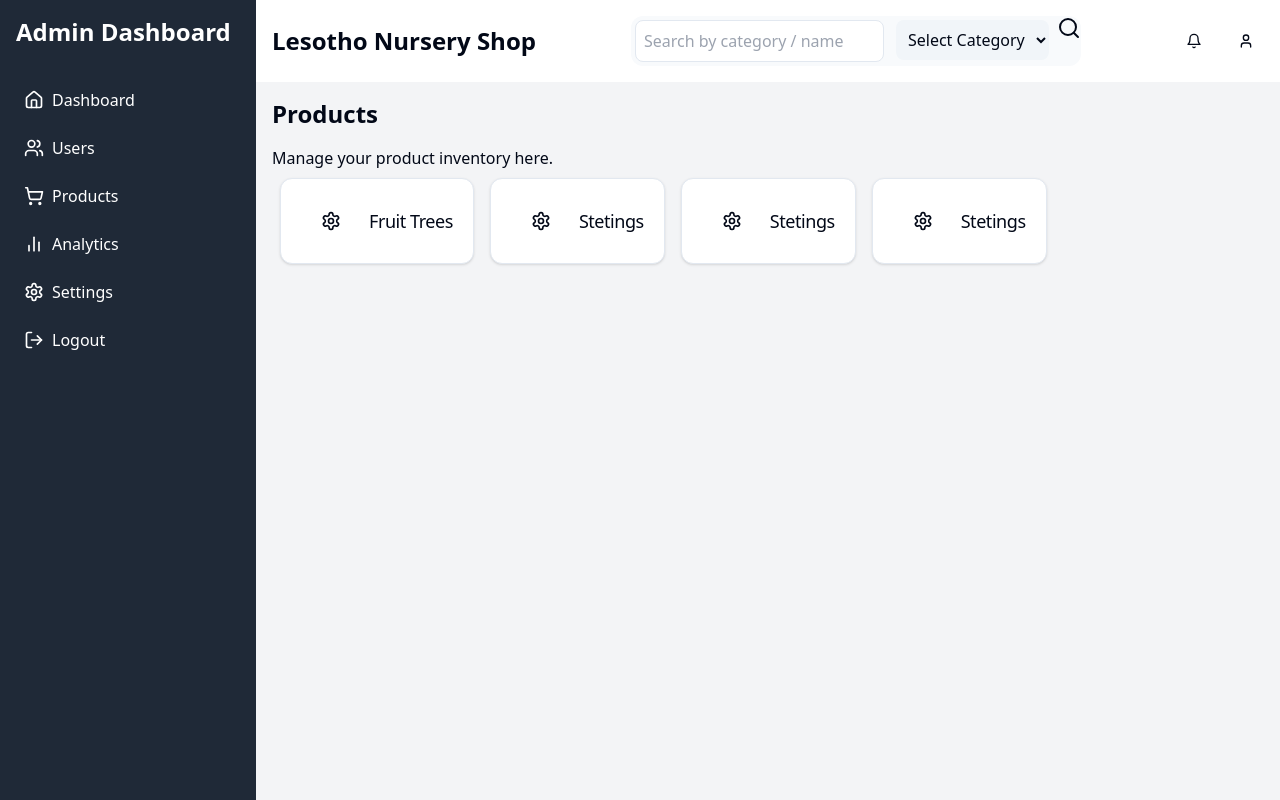
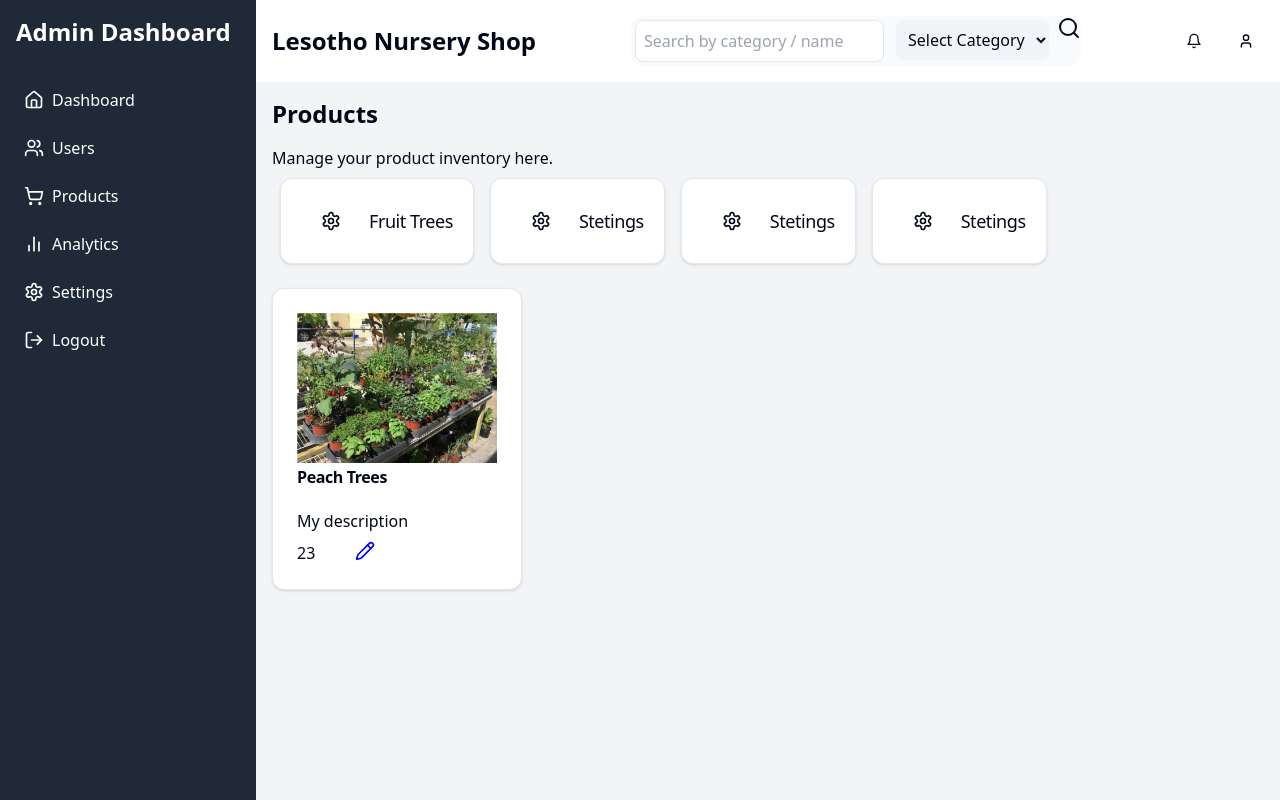
Before and after one commit to tefots/electron-js-testing, a Next.js app: page /pages/Products in a window 1280 px wide. Built offline with nearby package versions, Linux system fonts and the light colour scheme.

Commit message:
adding more on the products page

```diff
--- /dev/null
+++ b/app/components/SidebarComponents/productsCards.tsx
@@ -0,0 +1,41 @@
+import { Card, CardContent, CardHeader, CardTitle } from "@/components/ui/card";
+import Image from "next/image";
+
+// creating an interface
+interface productProps{
+    image: React.ReactNode
+    title: String
+    description: String
+    price: number
+    editIcon: React.ReactNode
+    }
+
+    export default function ProductsCards({image, title,description, price, editIcon}: productProps){
+
+        return(
+            <>
+            <Card >
+                <CardHeader>
+                    <div className="">{image}</div>
+                    <CardTitle>{title}</CardTitle>
+                </CardHeader>
+                <CardContent className="">
+                    {description}
+                    <div className="flex flex-row space-x-10 w-full">
+                    <div className="mt-2">
+                    {price}
+                    </div>
+                    <div className="mt-2 mx-5">
+                    {editIcon}
+                    </div>
+
+
+                    </div>
+
+                </CardContent>
+
+            </Card>
+
+            </>
+        )
+    }
--- a/app/pages/Products/page.tsx
+++ b/app/pages/Products/page.tsx
@@ -1,6 +1,9 @@
 import { DashboardLayout } from "@/app/components/DashboardComponents/DashboardLayout"
 import ProductsPage from "@/app/components/SidebarComponents/Products"
-import { Settings } from "lucide-react"
+import ProductsCards from "@/app/components/SidebarComponents/productsCards"
+import { PencilIcon, Settings } from "lucide-react"
+import Image from "next/image"
+import { title } from "process"
 
 
 export default function Products (){
@@ -17,6 +20,22 @@ export default function Products (){
             <ProductsPage icon={<Settings size= {20} /> } title ="Stetings" />
             <ProductsPage icon={<Settings size= {20} /> } title ="Stetings" />
         </div>
+
+        <div className="flex mt-4">
+            <ProductsCards image={
+                <Image
+                src={'/m2.png'}
+                width={200}
+                height={200}
+                alt="Image on the top of Card"
+                />}
+                title={"Peach Trees"}
+                description={"My description"}
+                price={23}
+                editIcon={<PencilIcon size={20} color="blue" /> } />
+
+
+        </div>
         </DashboardLayout>
         </>
     )
```
